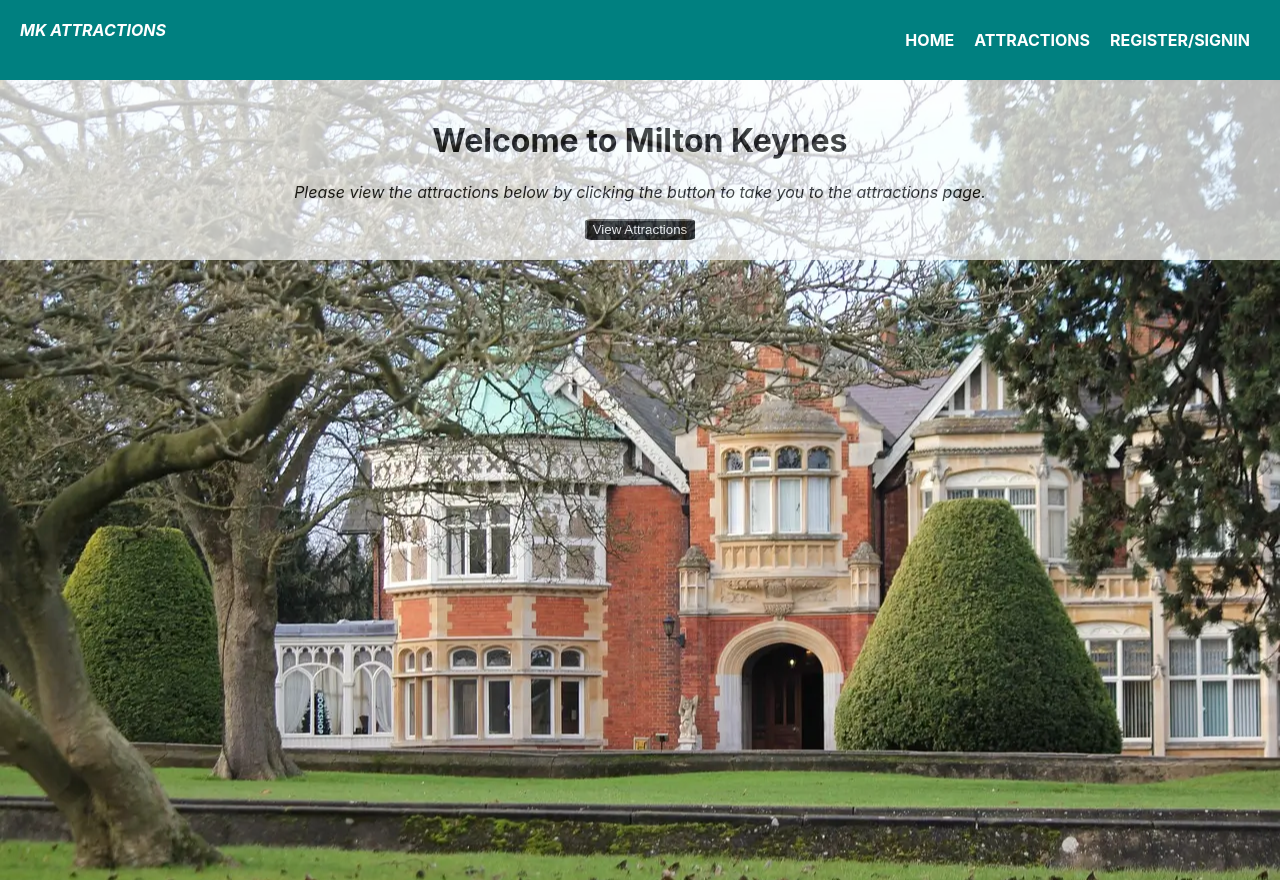
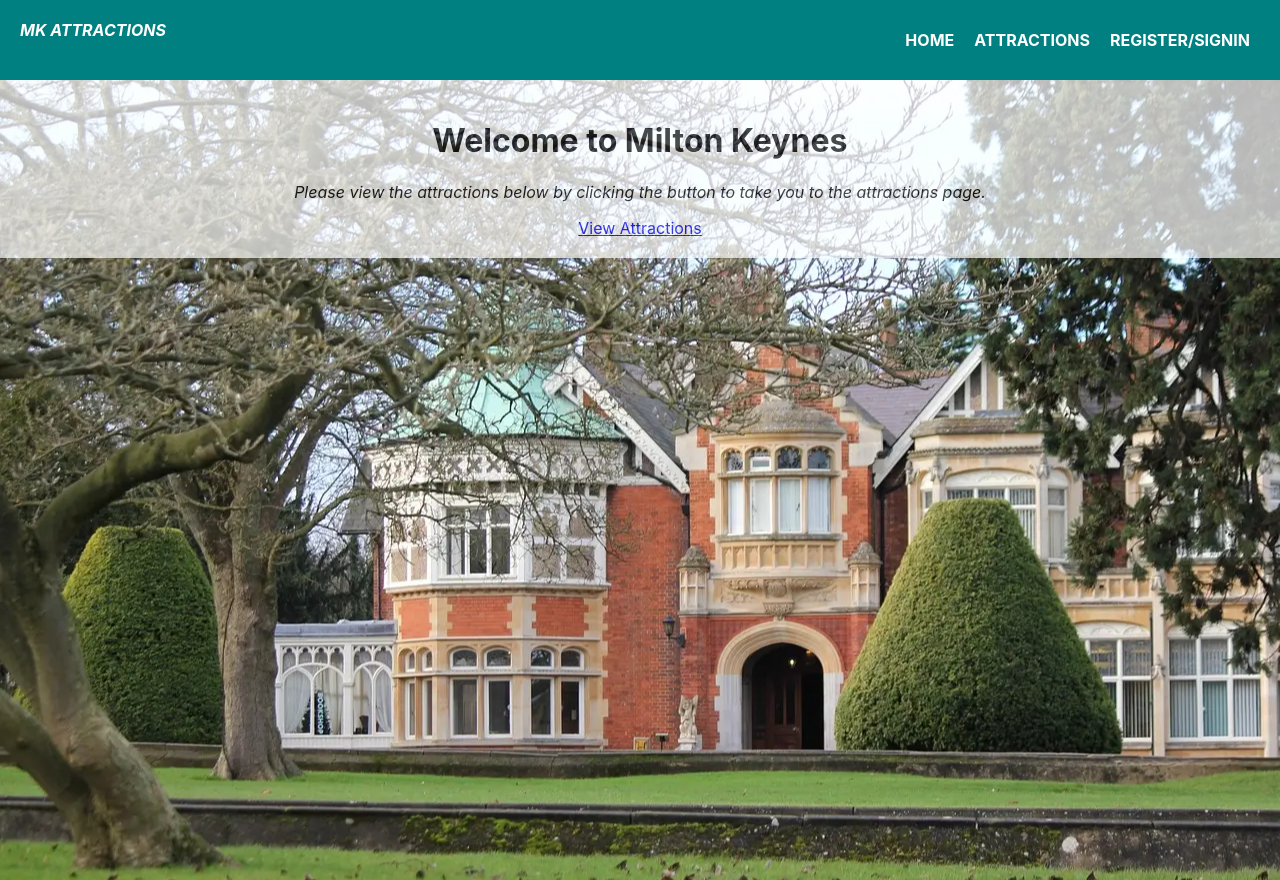
Before and after one commit to hannahro15/Django-React-With-Me-Project, a React (Create React App) app in the folder frontend/reactapp/: page / in a window 1280 px wide. Built offline with nearby package versions, Linux system fonts and the light colour scheme.

Commit message:
Get link to attractions page working from home page

```diff
--- a/frontend/reactapp/src/pages/home/Home.jsx
+++ b/frontend/reactapp/src/pages/home/Home.jsx
@@ -1,4 +1,4 @@
-import Button from 'react-bootstrap/Button';
+import { Link } from 'react-router-dom';
 import './Home.css';
 
 function Home() {
@@ -7,7 +7,7 @@ function Home() {
             <div className='home-container'>
                 <h1 id="home-title"> Welcome to Milton Keynes</h1>
                 <p id="home-paragraph">Please view the attractions below by clicking the button to take you to the attractions page.</p>
-                <Button variant="secondary" id="home-page-button">View Attractions</Button>
+                <Link to="/attractions" className="btn btn-secondary">View Attractions</Link>
             </div>
         </div >
     )
```
